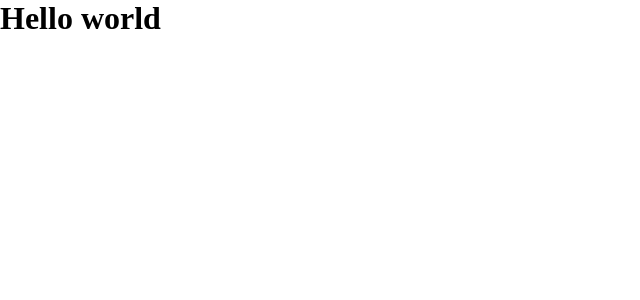
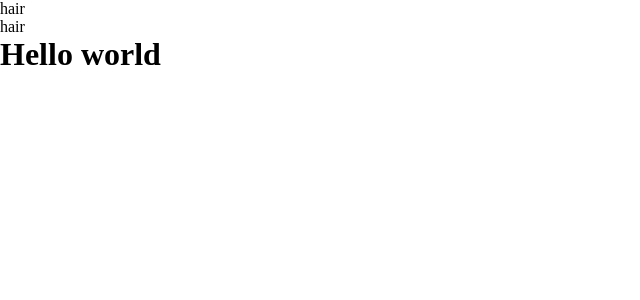
Before and after one commit to melkerydman/cloud-nine_test, a React (Create React App) app: page / in a window 1280 px wide. Shown: the top 300 px of the page, without its empty margins (0-640 px from the left). Built offline with nearby package versions, Linux system fonts and the light colour scheme.

Commit message:
Created basic ServicePage fetching salons

```diff
--- a/public/data.json
+++ b/public/data.json
@@ -1,6 +1,7 @@
 {
   "salons": [
     {
+      "service": "hair",
       "name": "Salon name",
       "reviews": { "stars": 4, "totalReviews": 5 },
       "address": { "street": "", "streetNumber": "", "city": "Stockholm" },
@@ -20,6 +21,27 @@
       "availableTimeSlots": [{ "time": "12.00", "length": 30, "price": 45 }]
     },
     {
+      "service": "hair",
+      "name": "Salon name",
+      "reviews": { "stars": 4, "totalReviews": 5 },
+      "address": { "street": "", "streetNumber": "", "city": "Stockholm" },
+      "phone": "",
+      "website": "",
+      "description": "",
+      "img": "",
+      "openingHours": [
+        { "day": 1, "closes": "19.00" },
+        { "day": 2, "closes": "19.00" },
+        { "day": 3, "closes": "19.00" },
+        { "day": 4, "closes": "19.00" },
+        { "day": 5, "closes": "19.00" },
+        { "day": 6, "closes": "15.00" },
+        { "day": 7, "closes": "14.00" }
+      ],
+      "availableTimeSlots": [{ "time": "12.00", "length": 30, "price": 45 }]
+    },
+    {
+      "service": "nails",
       "name": "Salon name",
       "reviews": { "stars": 4, "totalReviews": 5 },
       "address": { "street": "", "streetNumber": "", "city": "Stockholm" },
--- a/src/App.jsx
+++ b/src/App.jsx
@@ -1,8 +1,10 @@
 import "./App.css";
+import { SpecificServicePage } from "./Pages";
 
 const App = () => {
   return (
     <div className="App">
+      <SpecificServicePage salonType="hair" />
       <h1>Hello world</h1>
     </div>
   );
--- /dev/null
+++ b/src/Pages/SpecificServicePage/index.jsx
@@ -0,0 +1,35 @@
+import React, { useState, useEffect } from "react";
+
+// This page should import the ListView an fill it with data based on salonType
+// Should get passed a "salonType"
+const SpecificServicePage = ({ salonType }) => {
+  const [salons, setSalons] = useState([]);
+  useEffect(() => {
+    const getSalons = async () => {
+      try {
+        const data = await fetch("./data.json");
+        const json = await data.json();
+
+        // Get all salons where their service matches the prop passed i.e. hair salons
+        const filteredSalons = json.salons.filter(
+          (salon) => salon.service === salonType
+        );
+        setSalons(filteredSalons);
+      } catch (err) {
+        console.log(err);
+      }
+    };
+    getSalons();
+  }, []);
+
+  console.log(salons);
+  return (
+    <ul>
+      {salons.map((salon, index) => {
+        return <li key={index}>{salon.service}</li>;
+      })}
+    </ul>
+  );
+};
+
+export default SpecificServicePage;
--- /dev/null
+++ b/src/Pages/index.js
@@ -0,0 +1 @@
+export { default as SpecificServicePage } from "./SpecificServicePage";
```
